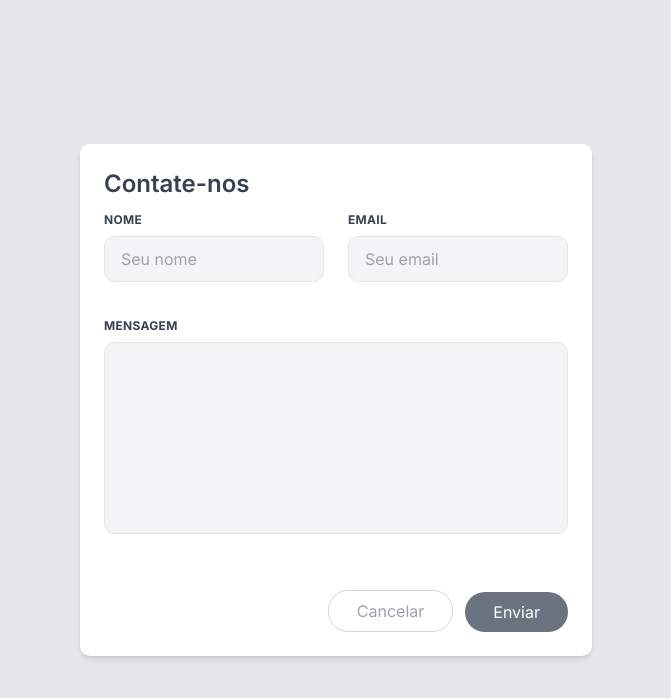
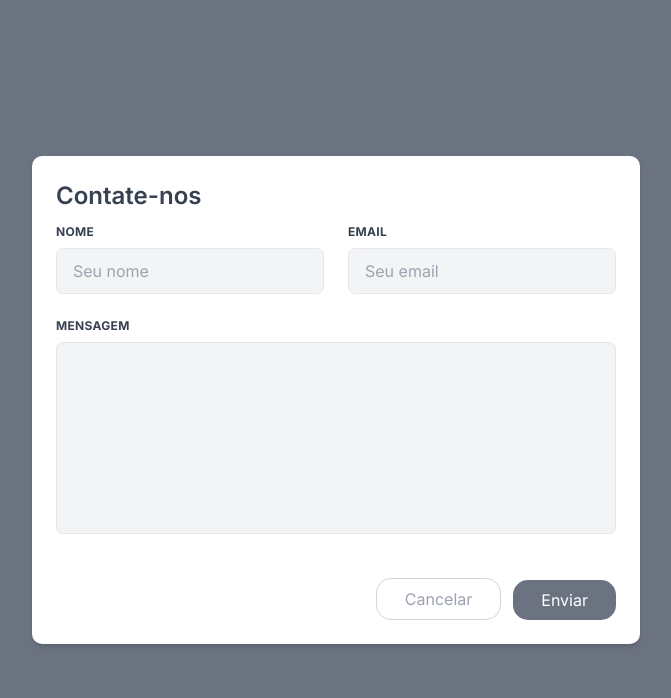
Before and after one commit to tiagosantoscosta/nextjs-form, a Next.js app: page / in a window 1280 px wide. Shown: the top 698 px of the page, without its empty margins (304-975 px from the left). Built offline with nearby package versions, Linux system fonts and the light colour scheme.

Commit message:
melhorias

```diff
--- a/src/app/page.tsx
+++ b/src/app/page.tsx
@@ -86,21 +86,21 @@ export default function Home() {
 
 
   return (
-    <div className="flex items-center justify-center h-screen bg-gray-200">
-      <form className="w-full max-w-lg bg-white rounded-[10px] shadow-md p-6">
+    <div className="flex items-center justify-center h-screen bg-gray-500 max-[600px]:p-6" >
+      <form className="w-md max-[600px]:h-[400px]  bg-white rounded-[10px] shadow-md p-6">
         <h2 className="text-2xl font-semibold text-gray-700 mb-3">Contate-nos</h2>
         <div className="flex flex-wrap -mx-3 mb-6">
           <div className="w-full md:w-1/2 px-3 mb-6 md:mb-0">
             <label className="block uppercase tracking-wide text-gray-700 text-xs font-bold mb-2" htmlFor="name">
               Nome
             </label>
-            <input className="appearance-none block w-full bg-gray-100 text-gray-700 border rounded-[10px] py-3 px-4 mb-3 leading-tight focus:outline-none focus:bg-white"value={formData.name} onChange={handleChange} name="name" id="name" type="text" placeholder="Seu nome" />
+            <input className="appearance-none block w-full bg-gray-100 text-gray-700 border rounded-[7px] max-[600px]:py-1 max-[600px]:px-2 max-[600px]:text-sm py-3 px-4 mb-0 leading-tight focus:outline-none focus:bg-white"value={formData.name} onChange={handleChange} name="name" id="name" type="text" placeholder="Seu nome" />
           </div>
           <div className="w-full md:w-1/2 px-3">
             <label className="block uppercase tracking-wide text-gray-700 text-xs font-bold mb-2" htmlFor="email">
               Email
             </label>
-            <input className="appearance-none block w-full bg-gray-100 text-gray-700 border rounded-[10px] py-3 px-4 leading-tight focus:outline-none focus:bg-white focus:border-gray-500"value={formData.email} onChange={handleChange} name="email" id="email" type="email" placeholder="Seu email" />
+            <input className="appearance-none block w-full bg-gray-100 text-gray-700 border rounded-[7px] py-3 px-4 leading-tight focus:outline-none focus:bg-white focus:border-gray-500 max-[600px]:py-1 max-[600px]:px-2 max-[600px]:text-sm"value={formData.email} onChange={handleChange} name="email" id="email" type="email" placeholder="Seu email" />
           </div>
         </div>
         <div className="flex flex-wrap -mx-3 mb-6">
@@ -108,13 +108,13 @@ export default function Home() {
             <label className="block uppercase tracking-wide text-gray-700 text-xs font-bold mb-2" htmlFor="grid-password">
               Mensagem
             </label>
-            <textarea className="no-resize appearance-none block w-full bg-gray-100 text-gray-700 border border-gray-200 rounded-[10px] py-3 px-4 mb-3 leading-tight focus:outline-none focus:bg-white focus:border-gray-500 h-48 resize-none"name="message" value={formData.message} onChange={handleChange} id="message" defaultValue={""} />
+            <textarea className="no-resize appearance-none block w-full bg-gray-100 text-gray-700 border border-gray-200 rounded-[7px] py-3 px-4 mb-0 leading-tight focus:outline-none focus:bg-white focus:border-gray-500 h-48 resize-none max-[600px]:h-12"name="message" value={formData.message} onChange={handleChange} id="message" defaultValue={""} />
           </div>
         </div>
 
         <div className="md:col-span-5 text-right">
-              <div className="inline-flex items-end gap-3 mt-5">
-               <ButtonCancel route="" label="Cancelar" />
+              <div className="inline-flex items-end gap-3 mt-5 ">
+               <ButtonCancel route="" label="Cancelar"  />
                 <ButtonAddLink route="" label="Enviar" onClick={handleSubmit} />
               </div>
             </div>
--- a/src/components/Buttons.tsx
+++ b/src/components/Buttons.tsx
@@ -15,7 +15,7 @@ export function ButtonAddLink(props:ButtonAddProps){
   return (
     <div className="flex w-auto max-[600px]:w-full">
       <Link href={`/${props.route}`} className="w-full">
-        <button className="rounded-[20px] w-full bg-gray-500 px-7 py-2 text-white hover:bg-gray-600" onClick={props.onClick}>{props.label}</button>
+        <button className="rounded-[15px] w-full bg-gray-500 px-7 py-2 text-white hover:bg-gray-600 max-[600px]:px-3 max-[600px]:py-1" onClick={props.onClick}>{props.label}</button>
       </Link>
     </div>
   );
@@ -47,7 +47,7 @@ export function ButtonCancel(props:ButtonCancelProps){
   return (
     <div className="flex w-auto max-[600px]:w-full">
       <Link href={`/${props.route}`} className="w-full">
-        <button className="rounded-[20px] max-[600px]:w-full bg-white px-7 py-2 text-gray-400 border border-gray-300 hover:bg-gray-300 hover:text-white">{props.label}</button>
+        <button className="rounded-[15px] max-[600px]:w-full bg-white px-7 py-2 text-gray-400 border border-gray-300 hover:bg-gray-300 hover:text-white max-[600px]:px-3 max-[600px]:py-1">{props.label}</button>
       </Link>
     </div>
   );
```
